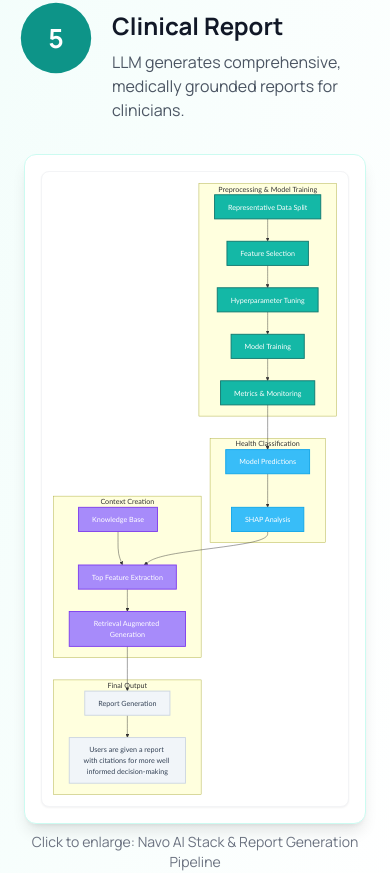
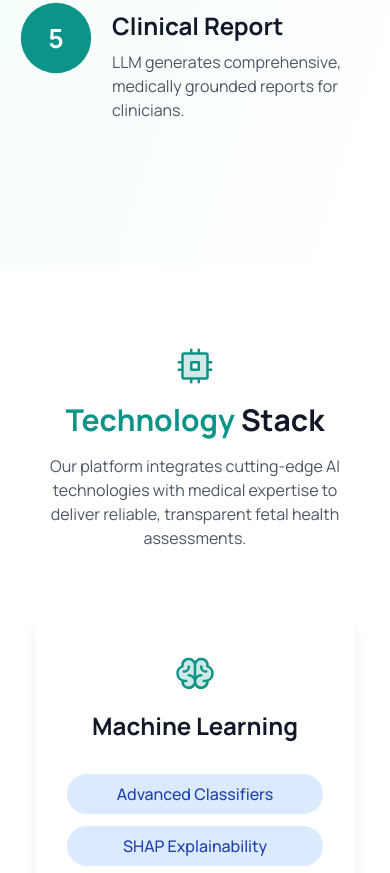
Before and after one commit to navo-health/navo-health-website, a React (Vite) app: page / in a window 390 px wide. Shown: the part 3495-4368 px from the top of the page. Built offline with nearby package versions, Linux system fonts and the light colour scheme.

Commit message:
Fix mermaid diagram on mobile screens issue 4

```diff
--- a/src/components/Journey.tsx
+++ b/src/components/Journey.tsx
@@ -192,8 +192,8 @@ const Journey = () => {
               </div>
             </div>
           </div>
-          {/* Diagram (right) */}
-          <div className={`flex-1 min-w-[250px] max-w-md mx-auto lg:mx-0 order-2 lg:order-none flex flex-col items-center justify-center transition-all duration-700 opacity-0 translate-y-8 ${visible ? 'animate-fade-in-hero delay-[800ms] opacity-100 translate-y-0' : ''}`}>
+          {/* Diagram (right, hidden on mobile) */}
+          <div className={`hidden md:flex flex-1 min-w-[250px] max-w-md mx-auto lg:mx-0 order-2 lg:order-none flex-col items-center justify-center transition-all duration-700 opacity-0 translate-y-8 ${visible ? 'animate-fade-in-hero delay-[800ms] opacity-100 translate-y-0' : ''}`}>
             <Dialog>
               <DialogTrigger asChild>
                 <button className="w-full rounded-xl shadow-lg bg-white p-4 border border-teal-100 hover:shadow-2xl transition-shadow duration-300 cursor-pointer">
```
